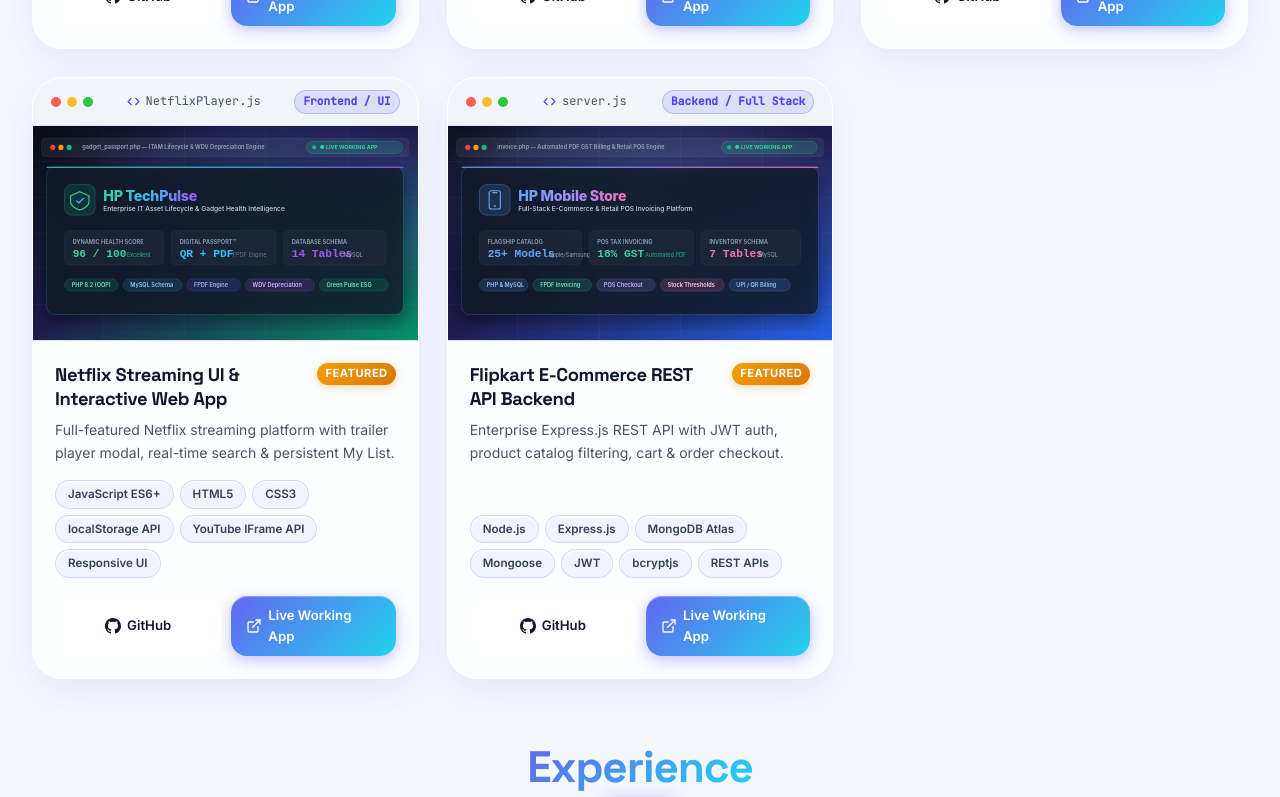
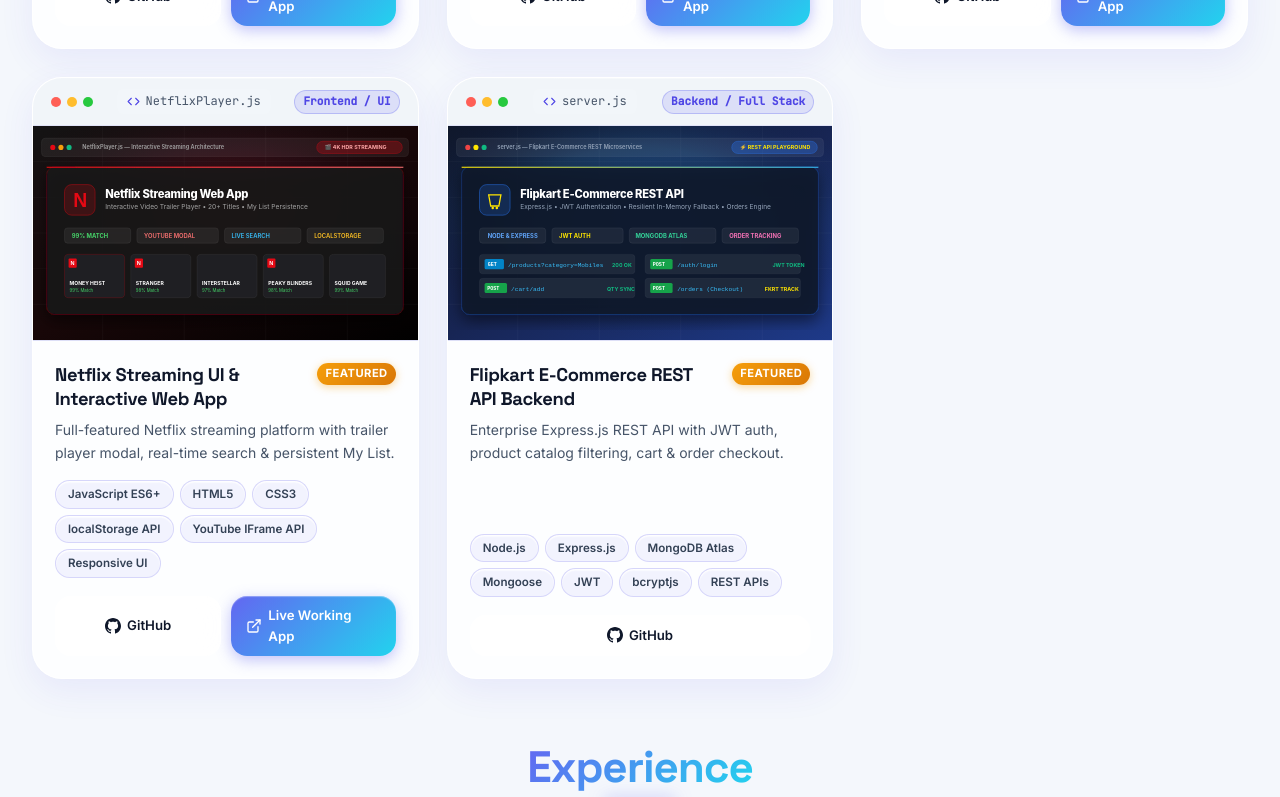
Before and after one commit to MeetAj369/Meet-Portfolio, a React (Vite) app: page / in a window 1280 px wide. Shown: the part 6700-7497 px from the top of the page. Built offline with nearby package versions, Linux system fonts and the light colour scheme.

Commit message:
feat(projects): add custom SVG banners for Netflix-Clone and Flipkart-backend, and link What I Build in footer

```diff
--- a/src/components/common/Footer/Footer.jsx
+++ b/src/components/common/Footer/Footer.jsx
@@ -61,6 +61,7 @@ const Footer = () => {
             <div className={styles.footerLinks}>
               <button onClick={() => scrollToSection('hero')} className={styles.footerLink}>Home</button>
               <button onClick={() => scrollToSection('about')} className={styles.footerLink}>About</button>
+              <button onClick={() => scrollToSection('what-i-build')} className={styles.footerLink}>What I Build</button>
               <button onClick={() => scrollToSection('skills')} className={styles.footerLink}>Skills</button>
               <button onClick={() => scrollToSection('projects')} className={styles.footerLink}>Projects</button>
               <button onClick={() => scrollToSection('experience')} className={styles.footerLink}>Experience</button>
--- a/src/data/projects.js
+++ b/src/data/projects.js
@@ -191,7 +191,7 @@ function openTrailer(title, trailerId) {
     ],
     github: 'https://github.com/MeetAj369/Netflix-Clone',
     liveDemo: 'https://meetaj369.github.io/Netflix-Clone/',
-    image: '/Meet-Portfolio/uploads/banner-techpulse.svg',
+    image: '/Meet-Portfolio/uploads/banner-netflix.svg',
     featured: true,
     category: 'Frontend / UI'
   },
@@ -216,8 +216,8 @@ app.use('/orders', orderRoutes);`,
       'Dual-mode database architecture: MongoDB Atlas with high-speed in-memory fallback'
     ],
     github: 'https://github.com/MeetAj369/Flipkart-backend',
-    liveDemo: 'https://github.com/MeetAj369/Flipkart-backend',
-    image: '/Meet-Portfolio/uploads/banner-mobilestore.svg',
+    liveDemo: null,
+    image: '/Meet-Portfolio/uploads/banner-flipkart.svg',
     featured: true,
     category: 'Backend / Full Stack'
   }
```
Also changed, not shown: public/uploads/banner-flipkart.svg (added), public/uploads/banner-netflix.svg (added).
